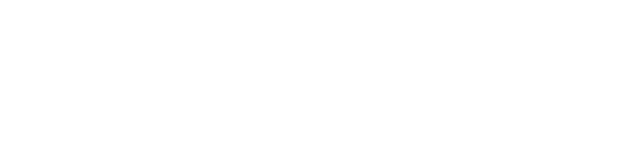
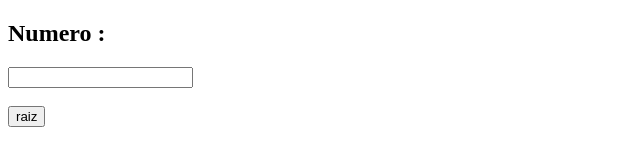
Before and after one commit to rafasq/Proyecto-git, a plain HTML site: page html/operacion.html in a window 1280 px wide. Shown: the whole page, without its empty margins (0-640 px from the left). Drawn offline with Linux system fonts and the light colour scheme.

Commit message:
v0.3 Raiz cuadrada

```diff
--- a/html/operacion.html
+++ b/html/operacion.html
@@ -5,6 +5,13 @@
         <meta charset="UTF-8">
     </head>
     <body>
-
+        <div>
+        <h2>Numero :</h2>
+        <input type="text" id="num">
+        <br>
+        <br>
+        <button onclick="raiz()">raiz</button>
+        </div>
+        <script src="../js/operacion.js"></script>
     </body>
 </html>
--- a/js/operacion.js
+++ b/js/operacion.js
@@ -0,0 +1,4 @@
+function raiz(){
+    var numero = document.getElementById("num");
+    numero.value = Math.sqrt(numero.value);
+}
```
Also changed, not shown: Index.html (+6 -0 lines).
